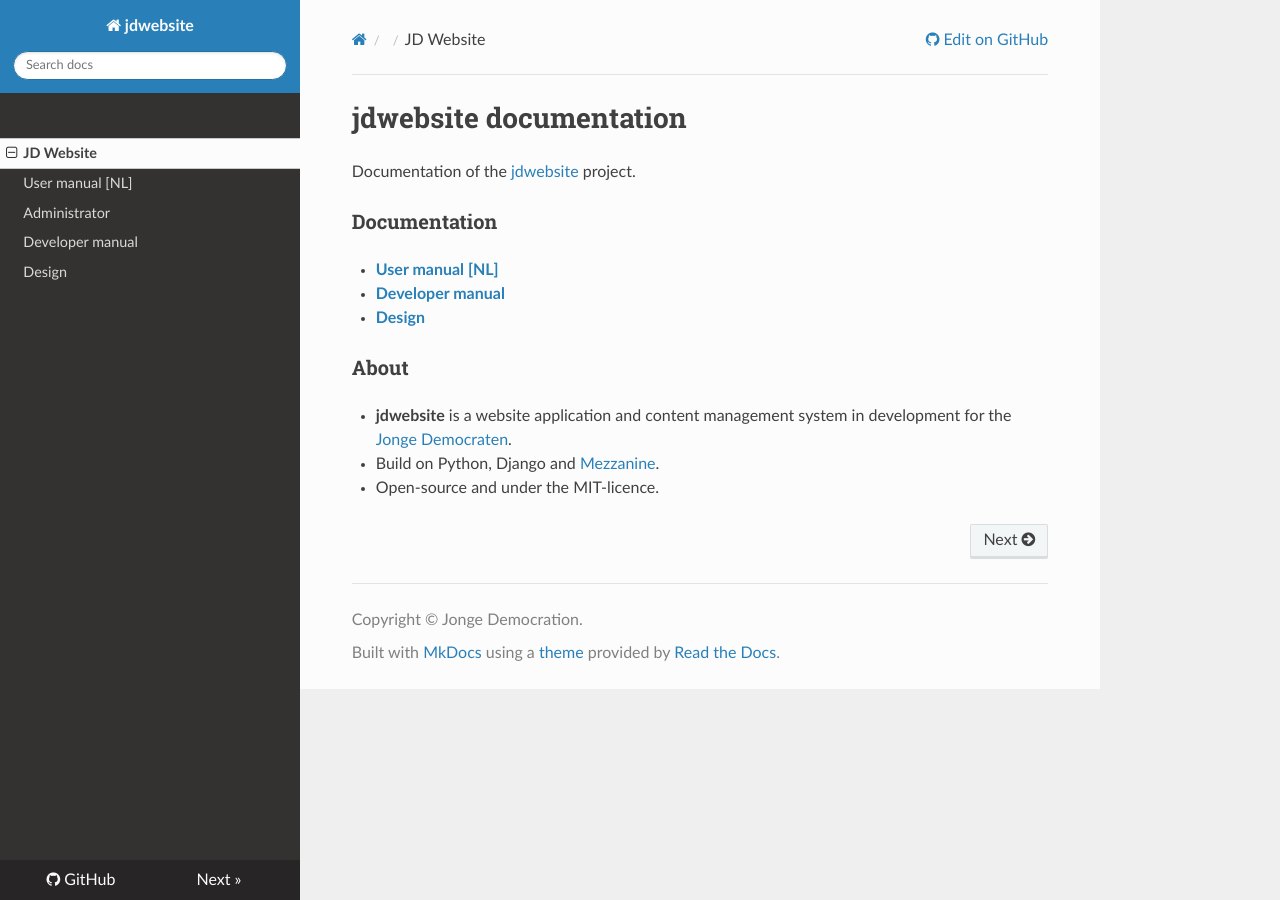
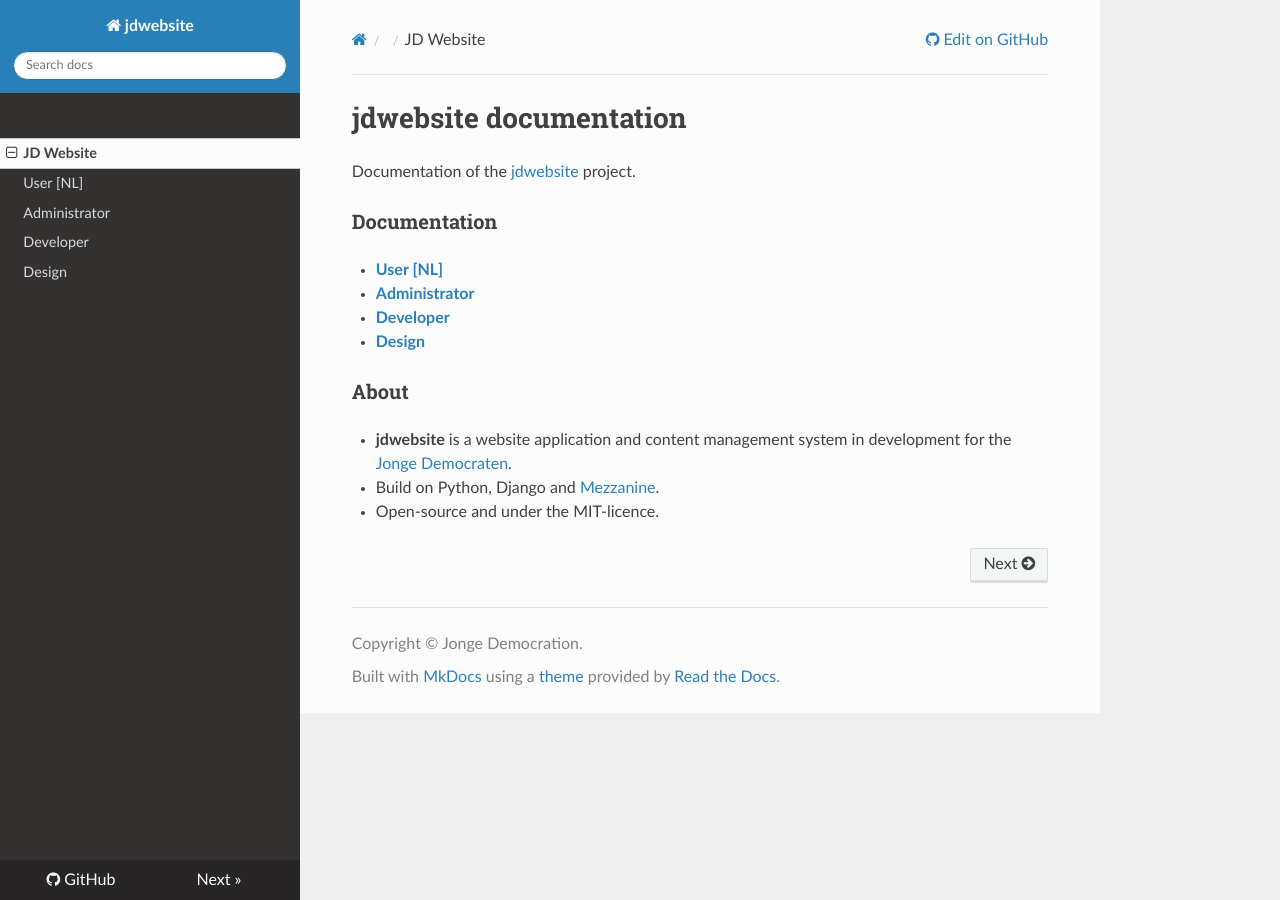
Before and after one commit to jonge-democraten/website, an MkDocs documentation site: the page built from docs/index.md, in a window 1280 px wide. Built offline with MkDocs 1.6.1, drawn with Linux system fonts in a browser that asks for light colours; nearby versions of some CDN libraries; old or Windows-style settings are respelled for this version of MkDocs.

Commit message:
Improve documentation index page
Added administrator doc link and removed the 'manual' from the titles to make it a bit cleaner.

```diff
--- a/docs/index.md
+++ b/docs/index.md
@@ -2,8 +2,9 @@
 Documentation of the [jdwebsite](https://github.com/jonge-democraten/website) project.
 
 ### Documentation
-* **[User manual [NL]](user.md)**
-* **[Developer manual](developer.md)**
+* **[User [NL]](user.md)**
+* **[Administrator](administrator.md)**
+* **[Developer](developer.md)**
 * **[Design](design.md)**
 
 ### About
--- a/mkdocs.yml
+++ b/mkdocs.yml
@@ -9,7 +9,7 @@ theme: 'readthedocs'
 
 pages:
 - ['index.md', '', 'JD Website']
-- ['user.md', '', 'User manual [NL]']
+- ['user.md', '', 'User [NL]']
 - ['administrator.md', '', 'Administrator']
-- ['developer.md', '', 'Developer manual']
+- ['developer.md', '', 'Developer']
 - ['design.md', '', 'Design']
```
